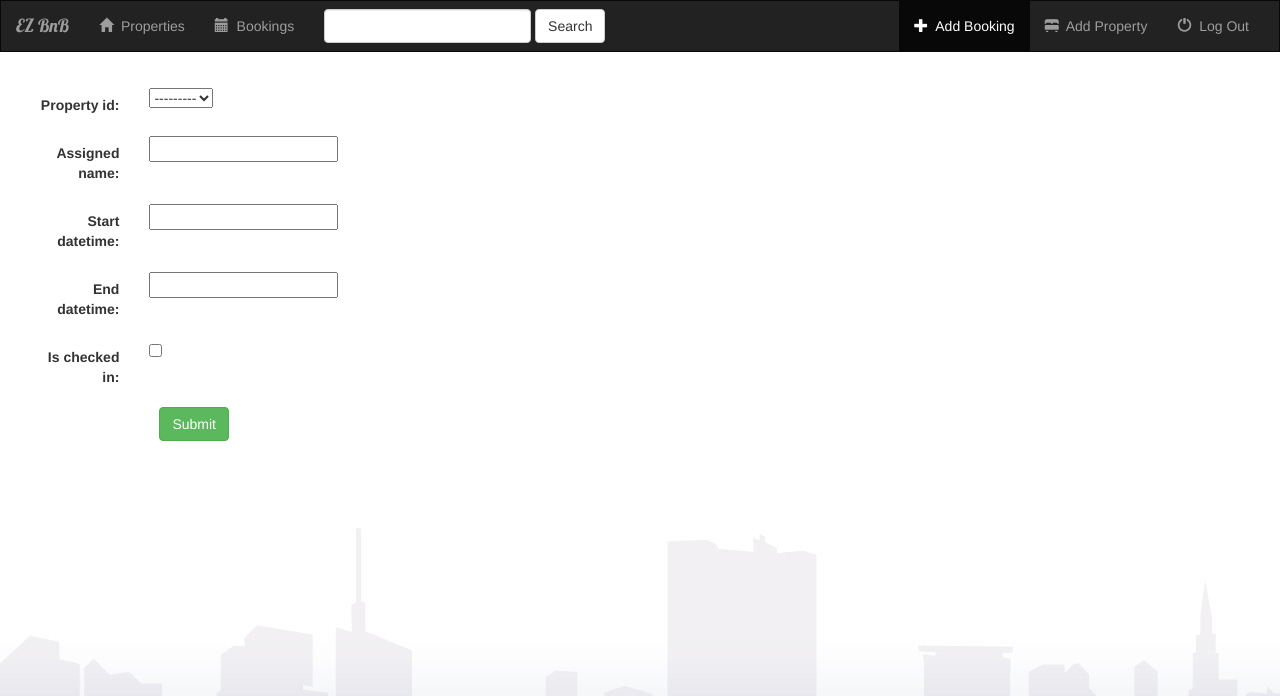
After one commit to nullTakuro/ez-bnb2, a Django app: page /booking/add/ in a window 1280 px wide. The commit adds this page. Shown: the top 696 px of the page. Run offline with Django 3.2, Linux system fonts and the light colour scheme; data that the repository does not hold is empty; some libraries are stand-ins or nearby versions.

Commit message:
Last commit for today, half way through implementing booking updating and deletion

```diff
--- a/main/models.py
+++ b/main/models.py
@@ -17,10 +17,8 @@ class user(models.Model):
                                                                  # A CharField that checks that the value is a valid email address. It uses EmailValidator to validate the input.
     profile_pic = models.URLField(max_length=1000)       # A CharField for a URL.
                                                          # A CharField that checks that the value is a URL.
-    def get_absolute_url(self):
-        return reverse('userRender', kwarg={'pk':self.pk})
     def __str__(self):
-        return self.username        # Returns the specific value as the value of the username
+        return self.username
 
 class property(models.Model):
     # property_id is auto Generated
@@ -55,6 +53,9 @@ class booking(models.Model):
     creation_datetime = models.DateTimeField(auto_now=False, auto_now_add=True)     # Automatically set the field to now when the object is first created. Useful for creation of timestamps. Note that the current date is always used; it’s not just a default value that you can override. So even if you set a value for this field when creating the object, it will be ignored.
     last_modififed = models.DateTimeField(auto_now=True, auto_now_add=False)        # Automatically set the field to now every time the object is saved. Useful for “last-modified” timestamps. Note that the current date is always used; it’s not just a default value that you can override.
 
+    def get_absolute_url(self):
+        return reverse('BookingView', kwargs={'pk': self.pk})
+
     def __str__(self):
         return self.assigned_name        # Returns the specific value as the value of the booking_id
 
@@ -79,4 +80,4 @@ class guest_address(models.Model):
     country = models.CharField(max_length=50)
 
     def __str__(self):
-        return self.line_one       # Returns the specific value as the value of the guest_id
+        return self.line_one       # Returns the specific value as the value of the line_one
--- a/main/templates/main/base.html
+++ b/main/templates/main/base.html
@@ -33,12 +33,12 @@
             <!-- Navbar Items -->
             <div class="collapse navbar-collapse" id="TopNavBar">    <!-- Sends the values bellow to the toggleable navbar above when the browser size doesnt fit the total size of the buttons. -->
                 <ul class="nav navbar-nav">
-                    <li class="">
+                    <li class="{% block properties_active %}{% endblock %}">       <!-- Creates a block that can be edited by each individual page. If the class is set to active then the navbar will be darker on the specific list item that is active -->
                         <a href="{% url 'index' %}">      <!-- Keeps the file path dynamic so that it can be changes easily -->
                             <span class="glyphicon glyphicon-home" aria-hidden="true"></span>&nbsp; Properties    <!-- Creates a single button named Properties with the icon glyphicon-home -->
                         </a>
                     </li>
-                    <li class="">
+                    <li class="{% block bookings_active %}{% endblock %}">       <!-- Creates a block that can be edited by each individual page. If the class is set to active then the navbar will be darker on the specific list item that is active -->
                         <a href="#">      <!-- Keeps the file path dynamic so that it can be changes easily -->
                             <span class="glyphicon glyphicon-calendar" aria-hidden="true"></span>&nbsp; Bookings    <!-- Creates a single button named Bookings with the icon glyphicon-calender -->
                         </a>
@@ -51,17 +51,17 @@
                     <button type="submit" class="btn btn-default">Search</button>       <!-- Creates a single button named Search next to the search form above -->
                 </form>
                 <ul class="nav navbar-nav navbar-right">
-                  <li class="">
-                      <a href="#">      <!-- Keeps the file path dynamic so that it can be changes easily -->
+                  <li class="{% block addbooking_active %}{% endblock %}">       <!-- Creates a block that can be edited by each individual page. If the class is set to active then the navbar will be darker on the specific list item that is active -->
+                      <a href="{% url 'booking-add' %}">      <!-- Keeps the file path dynamic so that it can be changes easily -->
                           <span class="glyphicon glyphicon-plus" aria-hidden="true"></span>&nbsp; Add Booking    <!-- Creates a single button named Add Booking with the icon glyphicon-plus -->
                       </a>
                   </li>
-                  <li class="">
+                  <li class="{% block addproperty_active %}{% endblock %}">       <!-- Creates a block that can be edited by each individual page. If the class is set to active then the navbar will be darker on the specific list item that is active -->
                       <a href="#">      <!-- Keeps the file path dynamic so that it can be changes easily -->
                           <span class="glyphicon glyphicon-bed" aria-hidden="true"></span>&nbsp; Add Property    <!-- Creates a single button named Add Property with the icon glyphicon-bed -->
                       </a>
                   </li>
-                  <li class="">
+                  <li>      <!-- This list item does not need a assignable class as it does not need to set to active as the user will never be on the "logout page" -->
                       <a href="#">      <!-- Keeps the file path dynamic so that it can be changes easily -->
                           <span class="glyphicon glyphicon-off" aria-hidden="true"></span>&nbsp; Log Out    <!-- Creates a single button named Log Out with the icon glyphicon-off -->
                       </a>
--- /dev/null
+++ b/main/templates/main/booking_form.html
@@ -0,0 +1,24 @@
+{% extends 'main/base.html' %}       <!-- Gets all the contents of the base.html file and "pastes" it here so that the base template can be modified once and the modifications are carried over to all the pages/apps -->
+
+{% block title %}Add a new Booking{% endblock %}        <!-- Sets the webpage title as Property Bookings -->
+{% block addbooking_active %}active{% endblock %}
+
+{% block body %}          <!-- Puts all the following code within the block called body within the base.html thus loading the navbar and all common aspects (ie the base template) as well as each pages individual content -->
+    <div class="container-fluid">
+        <div class="row">
+            <div class="col-sm-12 col-md-7">
+                <div class="panel-body">
+                    <form class="form-horizontal" action="" method="post" enctype="multipart/form-data">      <!-- enctype may not be needed!!!!!!!!!!!!!!!!!!!!!!!!!!!!!!!!!!!!!!!!!!  Form iniciation for adding new bookings -->
+                        {% csrf_token %}
+                        {% include 'main/form-template.html' %}         <!-- Insted of creating each form by hand this will use a template and apply it to all future forms -->
+                        <div class"form-group">
+                            <div class="col-sm-offset-2 col-sm-10">
+                                <button type="submit" class="btn btn-success">Submit</button>
+                            </div>
+                        </div>
+                    </form>
+                </div>
+            </div>
+        </div>
+    </div>
+{% endblock %}
--- /dev/null
+++ b/main/templates/main/form-template.html
@@ -0,0 +1,10 @@
+{% for field in form %}
+    <div class="form-group">
+        <div class="col-sm-offset-2 col-sm-10">
+            <span class="text-danger small">{{ field.errors }}</span>
+        </div>
+        <label class="control-label col-sm-2">{{ field.label_tag }}</label>
+        <div class="col-sm-10">{{ field }}</div>
+    </div>
+
+{% endfor %}
--- a/main/templates/main/property.html
+++ b/main/templates/main/property.html
@@ -1,6 +1,8 @@
 {% extends 'main/base.html' %}       <!-- Gets all the contents of the base.html file and "pastes" it here so that the base template can be modified once and the modifications are carried over to all the pages/apps -->
 
-{% block title %}Property Bookings{% endblock %}        <!-- Sets the webpage title as Property Bookings -->
+{% block title %}Bookings{% endblock %}        <!-- Sets the webpage title as Property Bookings -->
+{% block bookings_active %}active{% endblock %}          <!-- Sets the block named bookings_active to active so that the navbar shows the user they are on the Bookings page -->
+
 {% block body %}          <!-- Puts all the following code within the block called body within the base.html thus loading the navbar and all common aspects (ie the base template) as well as each pages individual content -->
     {% if error_message %}
         <p><strong>{{ error_message }}</strong></p>
--- a/main/templates/main/user.html
+++ b/main/templates/main/user.html
@@ -1,6 +1,8 @@
 {% extends 'main/base.html' %}       <!-- Gets all the contents of the base.html file and "pastes" it here so that the base template can be modified once and the modifications are carried over to all the pages/apps -->
 
 {% block title %}All Properties{% endblock %}        <!-- Sets the webpage title as All Properties -->
+{% block properties_active %}active{% endblock %}          <!-- Sets the block named properties_active to active so that the navbar shows the user they are on the properties page -->
+
 {% block body %}          <!-- Puts all the following code within the block called body within the base.html thus loading the navbar and all common aspects (ie the base template) as well as each pages individual content -->
     {% if propertys %}
     <h1>All properties for the user:</h1>
--- a/main/urls.py
+++ b/main/urls.py
@@ -5,12 +5,20 @@ from . import views
 urlpatterns = [
     #/       index page
     url(r'^$', views.index, name='index'),
+
     #/users/
     url(r'^users/$', views.UserIndexView.as_view(), name='UserIndexView'),
+
     #/property/id="corresponding ID"
     url(r'^property/id=(?P<property_id>[0-9]+)/$', views.propertyRender, name='propertyRender'),
+
     #/booking/id="corresponding ID"
     url(r'^booking/id=(?P<pk>[0-9]+)/$', views.BookingView.as_view(), name='BookingView'),
+
+    # /booking/add/
+    url(r'^booking/add/$', views.BookingCreate.as_view(), name='booking-add'),
+
     #/user/id="corresponding ID"
     url(r'^user/id=(?P<user_id>[0-9]+)/$', views.userRender, name='userRender'),
+
 ]
--- a/main/views.py
+++ b/main/views.py
@@ -1,5 +1,6 @@
 from django.views import generic
 from django.views.generic.edit import CreateView, UpdateView, DeleteView
+from django.core.urlresolvers import reverse_lazy
 from django.shortcuts import render
 from .models import user, booking, property
 
@@ -32,3 +33,15 @@ def userRender(request, user_id):
 class BookingView(generic.DetailView):
     model = booking
     template_name = 'main/booking.html'
+
+class BookingCreate(CreateView):
+    model = booking
+    fields = ['property_id', 'assigned_name', 'start_datetime', 'end_datetime', 'is_checked_in']
+
+class BookingUpdate(UpdateView):
+    model = booking
+    fields = ['property_id', 'assigned_name', 'start_datetime', 'end_datetime', 'is_checked_in']
+
+class BookingDelete(DeleteView):
+    model = booking
+    success_url = reverse_lazy('index')
```
